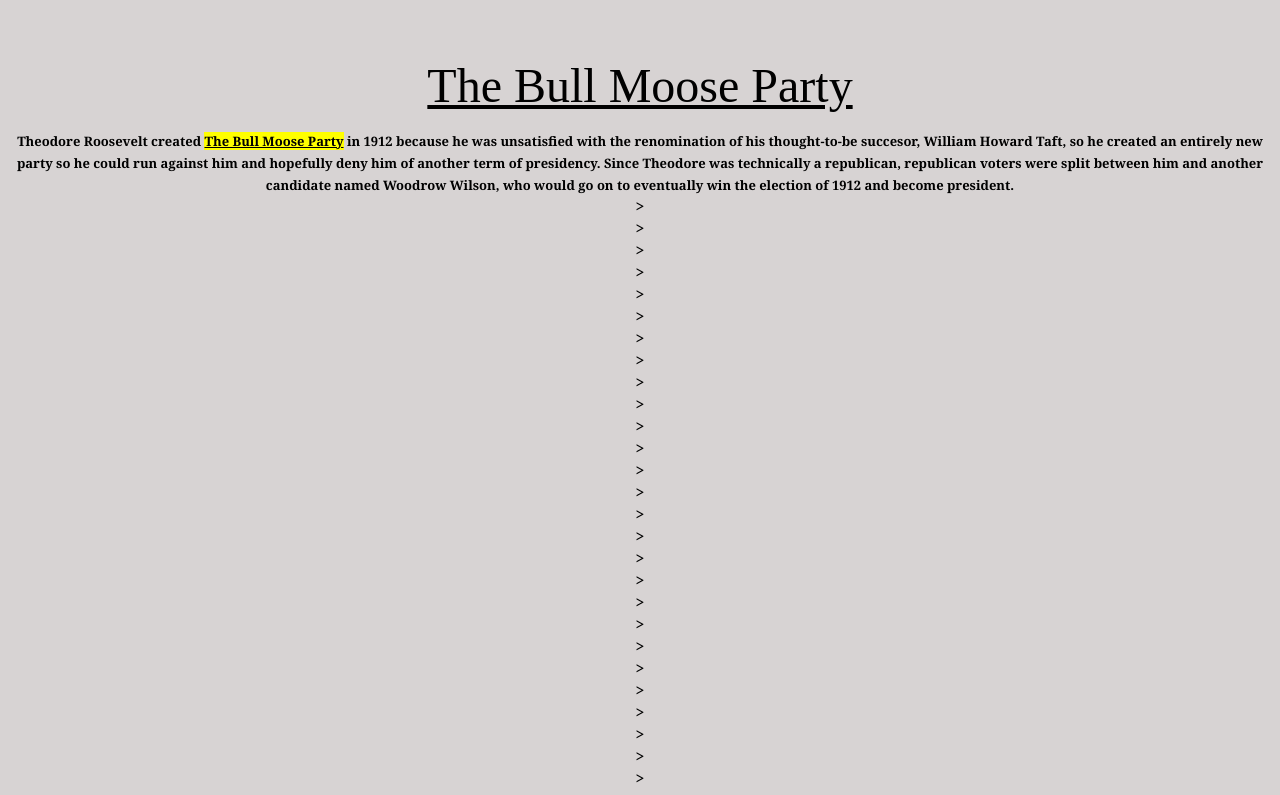
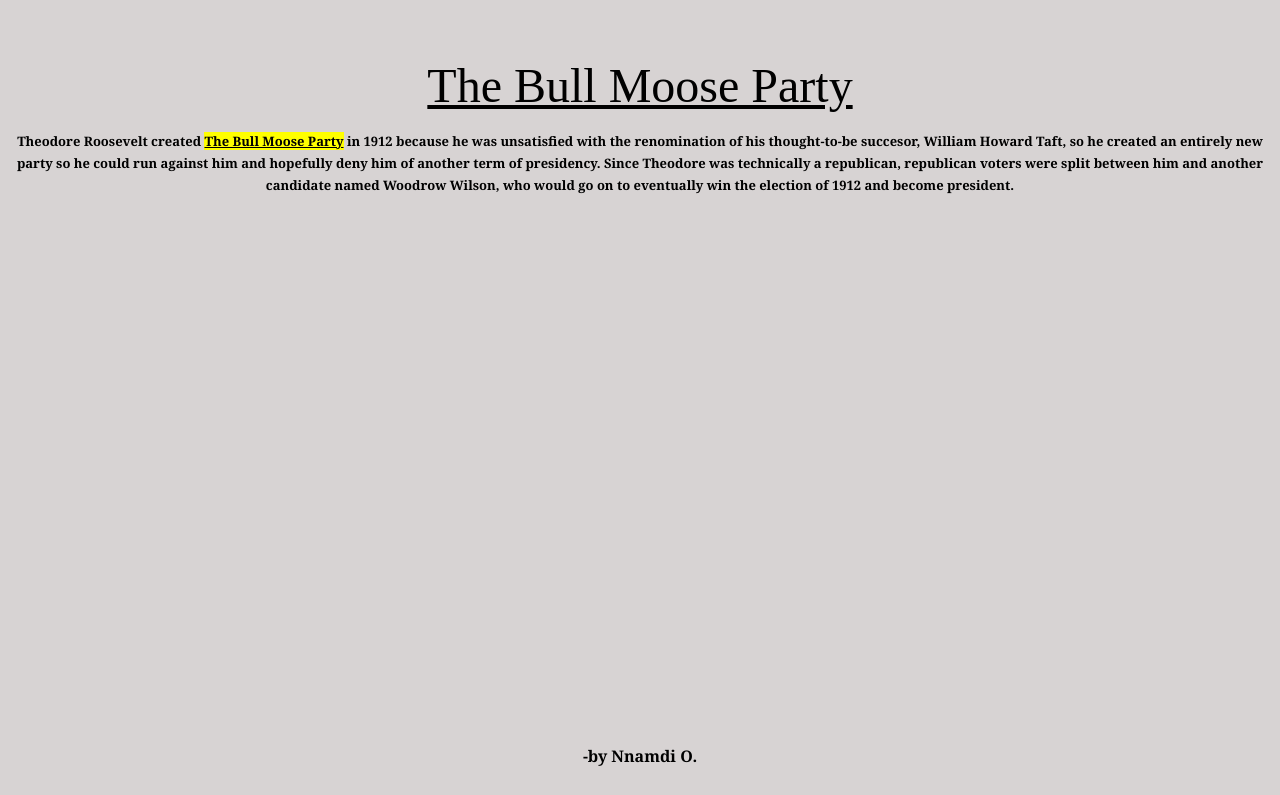
Before and after one commit to Nnamor/physicscrossward.github.io, a plain HTML site: page index.html in a window 1280 px wide. Shown: the part 1440-2235 px from the top of the page. Drawn offline with Linux system fonts and the light colour scheme.

Commit message:
Update index.html

```diff
--- a/index.html
+++ b/index.html
@@ -21,6 +21,6 @@
     <h3><font size="-1">Theodore Roosevelt created <mark><u>The Bull Moose Party</u></mark> in 1912 because he was unsatisfied with the renomination of his thought-to-be succesor,  William Howard Taft,
     so he created an entirely new party so he could run against him and hopefully deny him of another term of presidency. Since Theodore was
 technically a republican, republican voters were split between him and another candidate named Woodrow Wilson, who would
-go on to eventually win the election of 1912 and become president.</font><br>><br>><br>><br>><br>><br>><br>><br>><br>><br>><br>><br>><br>><br>><br>><br>><br>><br>><br>><br>><br>><br>><br>><br>><br>><br>><br>><br>><br>><br>><br>><br>><br>><br>><br>><br>><br>><br>><br>><br>><br>><br>><br>><br>><br>><br>><br> -by Nnamdi O.</h3>
+go on to eventually win the election of 1912 and become president.</font> <br> <br> <br> <br> <br> <br> <br> <br> <br> <br> <br> <br> <br> <br> <br> <br> <br> <br> <br> <br> <br> <br> <br> <br> <br> <br>  -by Nnamdi O.</h3>
 </body>
 </html>
```
